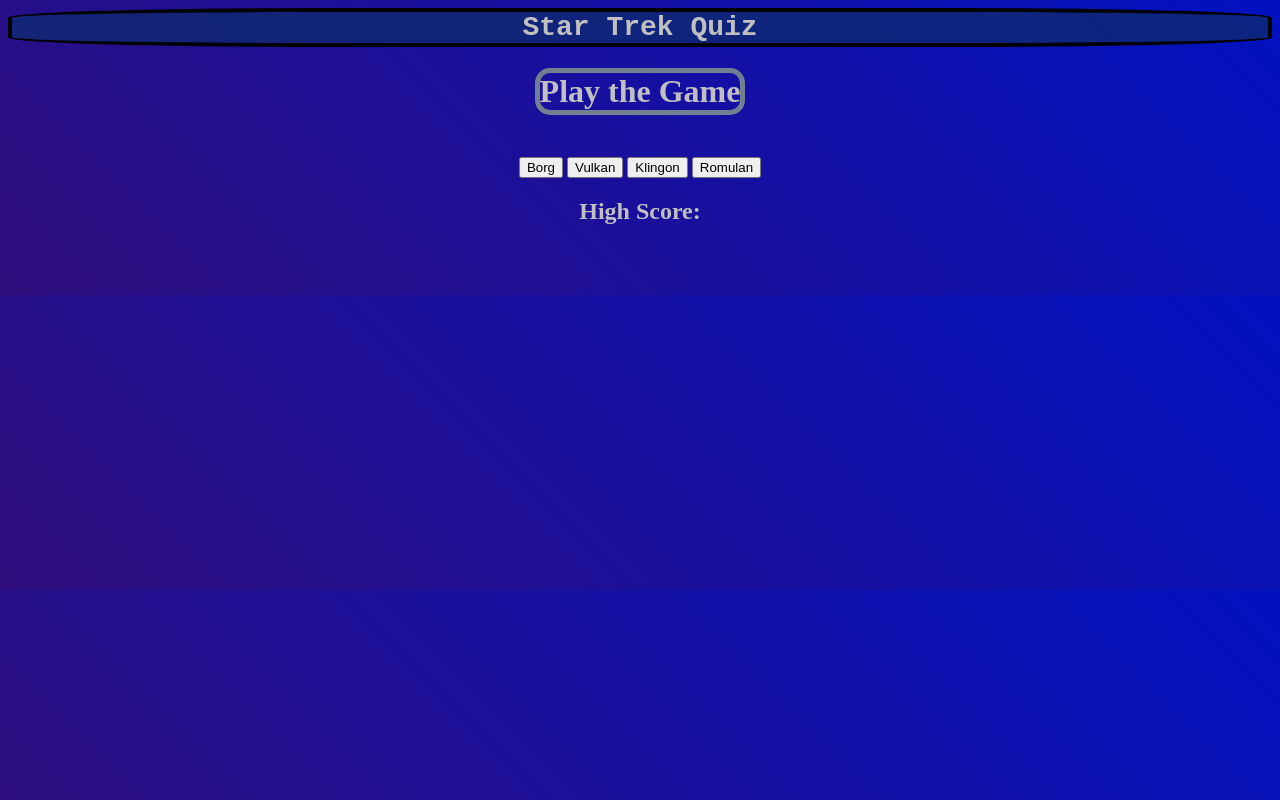
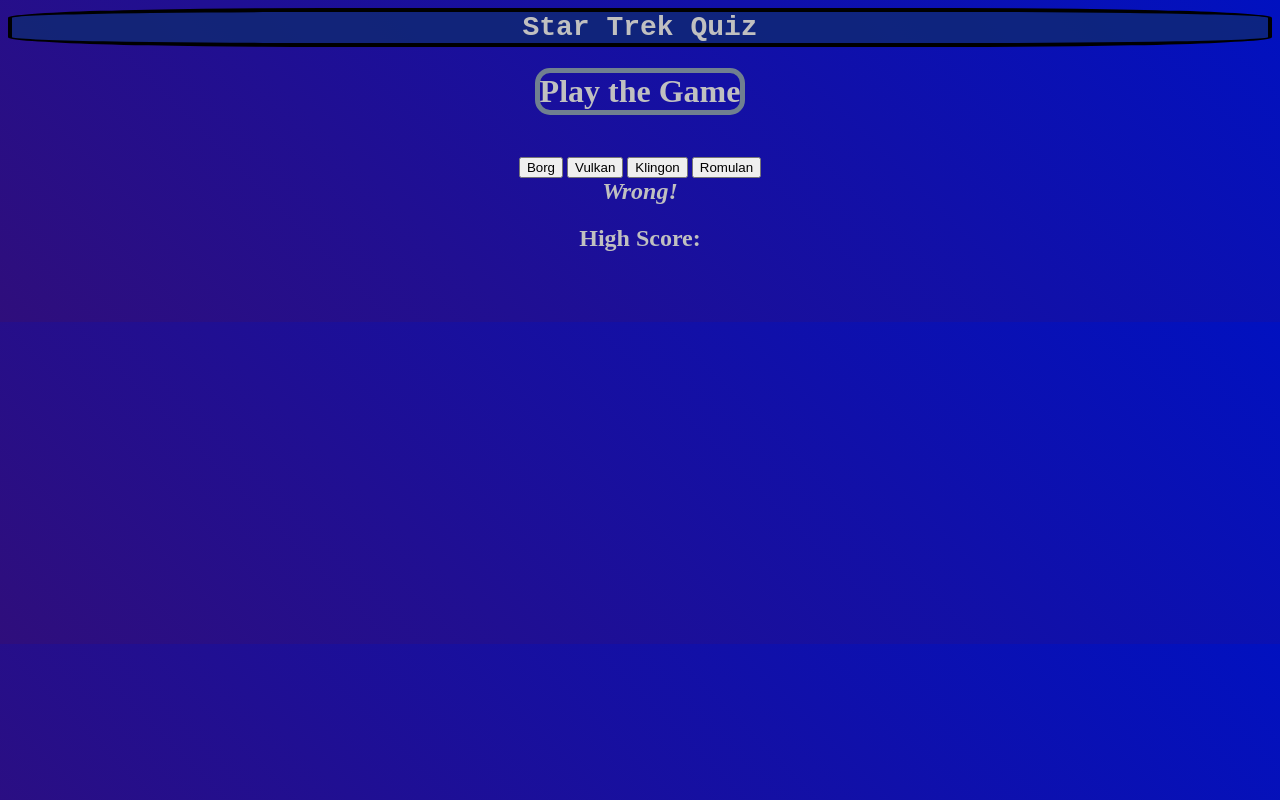
Before and after one commit to AJRead13/Quiz_Game_Star_Trek, a plain HTML site: page index.html in a window 1280 px wide. Both pictures are taken after a click on the button 610 px from the left and 170 px from the top of the page. Drawn offline with Linux system fonts and the light colour scheme.

Commit message:
removed alerts and changed them to fill text contents of html elements.

```diff
--- a/assets/css/style.css
+++ b/assets/css/style.css
@@ -41,3 +41,11 @@ main    {
     font-weight: bold;
     color: slategray;
 }
+
+#passFail   {
+    color: silver;
+    font-size: 24px;
+    font-weight: bold;
+    font-style: italic;
+    text-align: center;
+}
--- a/assets/script/script.js
+++ b/assets/script/script.js
@@ -1,11 +1,11 @@
 
 var quizBody = document.querySelector("#questions")
 var quiz
-
+var alerts = document.querySelector("#passFail");
 var userScore
 var timeleft
 var play = document.querySelector("#play")
-var countdown = 10
+var countdown = 60
 var userGuess = document.querySelector(".answers")
 
 var question = document.querySelector("#question");
@@ -35,7 +35,6 @@ var trivia = [
         question: "Who is the captain of the Enterprise?",
         choices: ["Picard", "Riker", "Archer", "Barclay"],
         answer: "Picard",
-
     },
     {
         question: "Lt. Worf is of what race?",
@@ -62,7 +61,7 @@ console.log(trivia[1].question);
 
 function displayQuestions () {
     var question = trivia[questionIndex];
-    question.textContent = trivia[1].question;
+    question.innerhtml = question.question;
     btn1.textContent = question.choices[0];
     btn2.textContent = question.choices[1];
     btn3.textContent = question.choices[2];
@@ -80,10 +79,12 @@ function checkAnswer(event)  {
     console.log(event.target);
     var userAnswer = event.target.innerText;
     if (userAnswer === trivia[questionIndex].answer){
-        alert("Correct");
+        alerts.textContent = "Correct!"
         playerScore++
     }else {
-        alert("Wrong!")
+        alerts.textContent = "Wrong!";
+        countdown-5;
+
     }
     questionIndex++;
 
@@ -91,7 +92,7 @@ function checkAnswer(event)  {
         displayQuestions();
 
     }else {
-        alert("End Game")
+        alerts.textContent = "IT'S GAME OVER, MAN."
     }
 }
 play.addEventListener("click", startGame)
--- a/index.html
+++ b/index.html
@@ -23,6 +23,7 @@
             <button id="btn2"></button>
             <button id="btn3"></button>
             <button id="btn4"></button>
+            <div id="passFail"></div>
         </div>
         <div id="playerScore"></div>
 
```
